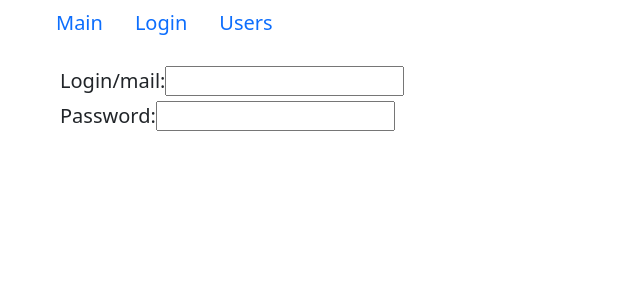
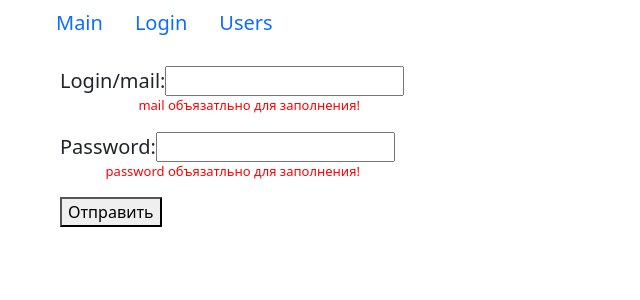
Before and after one commit to ZagSerSan/CP_fast-company, a React (Create React App) app: page /Login in a window 1280 px wide. Shown: the top 300 px of the page, without its empty margins (0-640 px from the left). Built offline with nearby package versions, Linux system fonts and the light colour scheme.

Commit message:
7. Отображение ошибки валидации

```diff
--- a/src/app/components/textField.jsx
+++ b/src/app/components/textField.jsx
@@ -1,9 +1,10 @@
 import React from 'react'
 import PropTypes from 'prop-types'
 
-const TextField = ({name, label, value, type, onChange}) => {
+const TextField = ({name, label, value, type, errors, onChange }) => {
   return (
     <div className='form-row'>
+      <div className='flex'>
         <label htmlFor={name}>{label}</label>
         <input
           type={type}
@@ -12,6 +13,8 @@ const TextField = ({name, label, value, type, onChange}) => {
           value={value}
           onChange={onChange}
         />
+      </div>
+      {errors && <p className='form-error'>{errors[name]}</p>}
     </div>
   )
 }
@@ -23,6 +26,7 @@ TextField.propTypes = {
   label: PropTypes.string.isRequired,
   value: PropTypes.string.isRequired,
   type: PropTypes.string,
+  errors: PropTypes.object,
   onChange: PropTypes.func.isRequired
 }
 
--- a/src/app/layouts/login.css
+++ b/src/app/layouts/login.css
@@ -2,12 +2,20 @@
   padding: 20px;
 }
 .form-row {
+  max-width: 300px;
+  margin-bottom: 5px;
+}
+.form-row .flex {
   display: flex;
   justify-content: space-between;
-  max-width: 300px;
-  margin-bottom: 5px;
 }
 
 .form-row label {
   font-size: 20px;
 }
+
+.form-error {
+  color: red;
+  font-size: 13px;
+  text-align: right;
+}
--- a/src/app/layouts/login.jsx
+++ b/src/app/layouts/login.jsx
@@ -1,31 +1,57 @@
-import React from 'react'
+import React, { useEffect } from 'react'
 import { useState } from 'react'
 import TextField from '../components/textField'
 import './login.css'
 
 const Login = () => {
-  const [values, setValues] = useState({
+  // состояние ошибок для валидации форм + validate()
+  const [errors, setErrors] = useState({})
+  // значение полей формы
+  const [data, setData] = useState({
     mail: '',
     password: ''
   })
-  const {mail, password} = values;
+  const {mail, password} = data;
 
   const changeValue = ({target}) => {
-    setValues(prevState => (
+    setData(prevState => (
       {
         ...prevState,
         [target.name]: target.value,
       }
     ))
   }
+  const handleSubmit = (e) => {
+    e.preventDefault()
+    validate()
+    const ifValid = validate()
+    if (!ifValid) return
+    console.log('data', data)
+  }
+
+  // функция валидации формы
+  useEffect(() => {
+    validate();
+  }, [data])
+  const validate = () => {
+    const errors = {}
+    for (const fieldName in data) {
+      if (data[fieldName].trim() === '') {
+        errors[fieldName] = `${fieldName} объязатльно для заполнения!`
+      }
+    }
+    setErrors(errors)
+    return Object.keys(errors).length === 0
+  }
 
   return (
-    <form className='form' action="">
+    <form className='form' onSubmit={handleSubmit}>
       <TextField
         label='Login/mail:'
         name='mail'
         value={mail}
         onChange={changeValue}
+        errors={errors}
       />
       <TextField
         label='Password:'
@@ -33,7 +59,9 @@ const Login = () => {
         value={password}
         type='password'
         onChange={changeValue}
+        errors={errors}
       />
+      <button>Отправить</button>
     </form>
    )
 }
```
Lines whose indentation alone changed are shown as unchanged.
